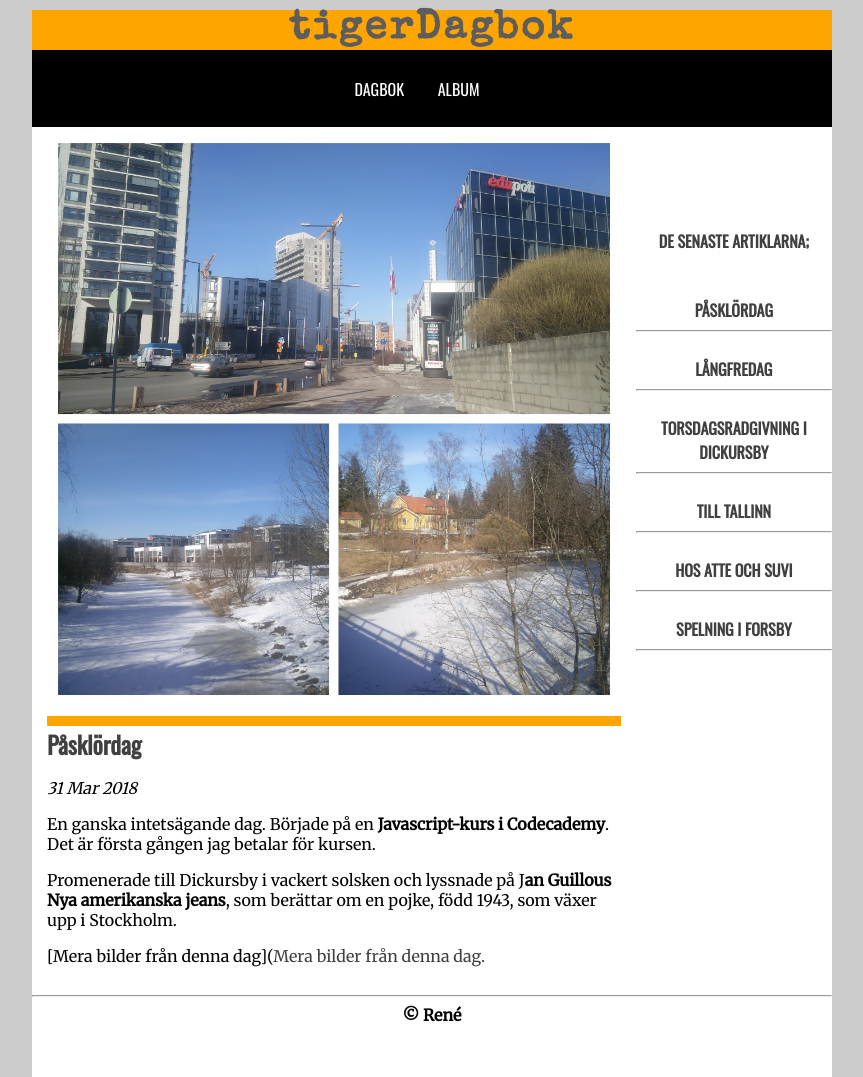
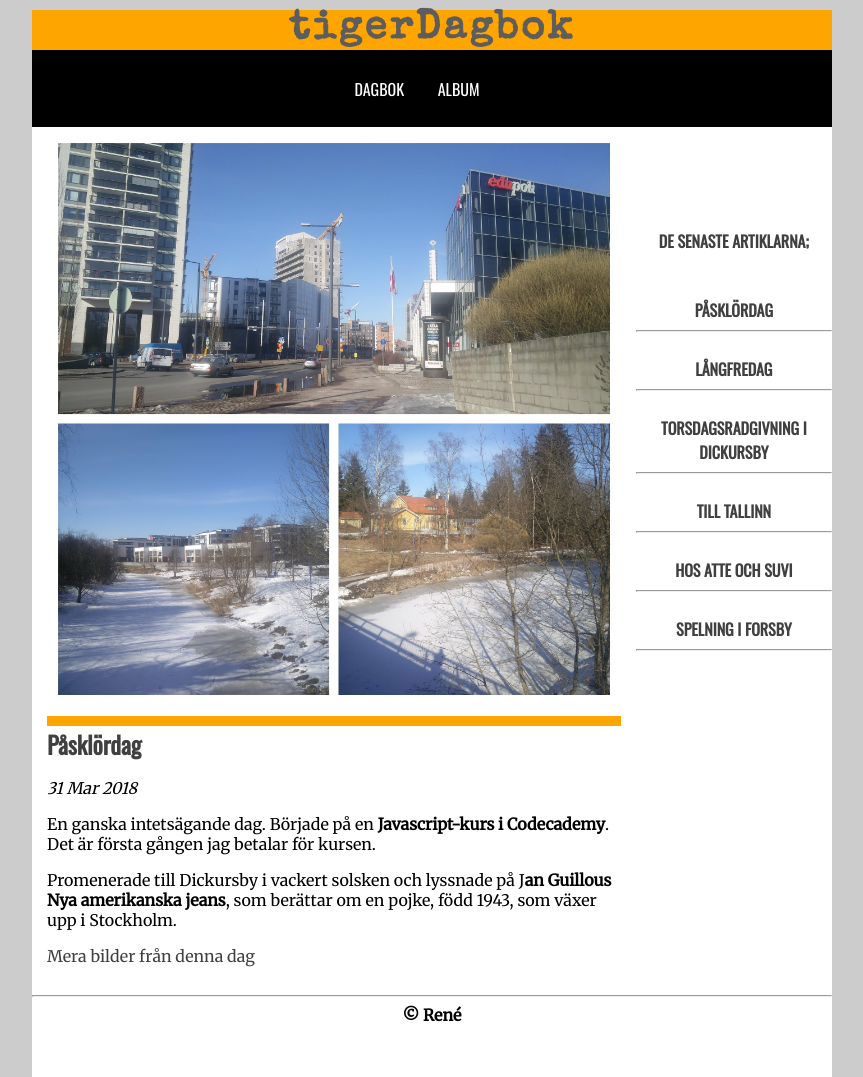
Before and after one commit to tigerre1/dagbok, a Jekyll site: the page built from _posts/2018-03-31-Påsklördag.md, in a window 1280 px wide. Shown: the whole page, without its empty margins (208-1071 px from the left). Built offline with Jekyll 4.4.1, drawn with Linux system fonts in a browser that asks for light colours; nearby versions of some CDN libraries; some of the changed lines change nothing that is shown.

Commit message:
Update 2018-03-31-Påsklördag.md

```diff
--- a/_posts/2018-03-31-Påsklördag.md
+++ b/_posts/2018-03-31-Påsklördag.md
@@ -7,4 +7,4 @@ En ganska intetsägande dag. Började på en **Javascript-kurs i Codecademy**. D
 
 Promenerade till Dickursby i vackert solsken och lyssnade på J**an Guillous Nya amerikanska jeans**, som berättar om en pojke, född 1943, som växer upp i Stockholm.
 
-[Mera bilder från denna dag]([Mera bilder från denna dag.](https://photos.app.goo.gl/oVkS7XfMYcS7jF6D3)
+[Mera bilder från denna dag](https://photos.app.goo.gl/oVkS7XfMYcS7jF6D3)
```
